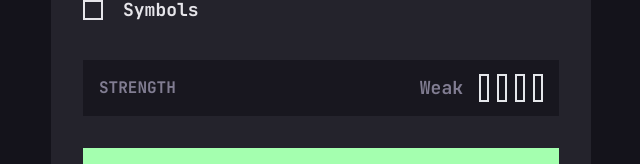
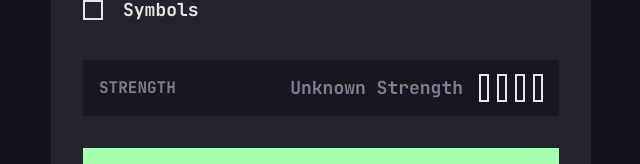
Before and after one commit to Lazzzare/PasswordGeneratorApp-React, a React (Vite) app: page / in a window 1280 px wide. Shown: the part 490-654 px from the top of the page, without its empty margins (319-959 px from the left). Built offline with nearby package versions, Linux system fonts and the light colour scheme.

Commit message:
Update Strength.tsx

```diff
--- a/src/passwordGenerator/Strength.tsx
+++ b/src/passwordGenerator/Strength.tsx
@@ -6,10 +6,16 @@ interface StrengthProps {
 
 const Strength: React.FC<StrengthProps> = ({ count }) => {
   const determineStrength = (count: number) => {
-    if (count === 2) {
-      return "Medium";
+    if (count === 1) {
+      return "TOO WEAK!";
+    } else if (count === 2) {
+      return "WEAK";
+    } else if (count === 3) {
+      return "MEDIUM";
+    } else if (count === 4) {
+      return "STRONG";
     }
-    return "Weak";
+    return "Unknown Strength";
   };
 
   const renderBars = (count: number) => {
```
